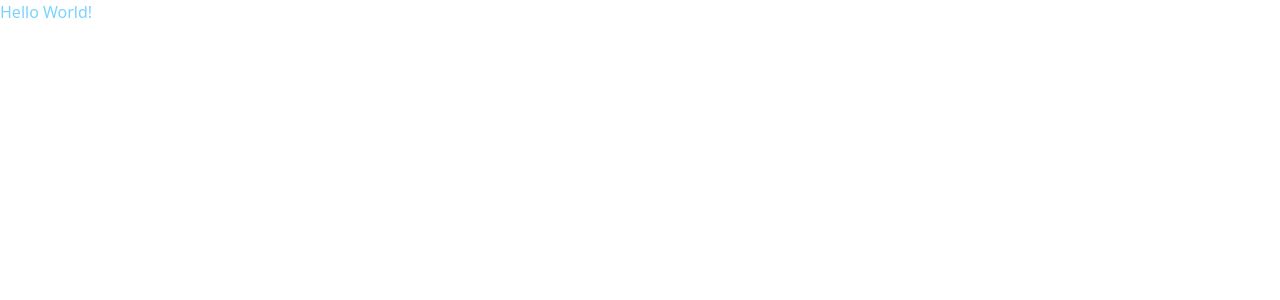
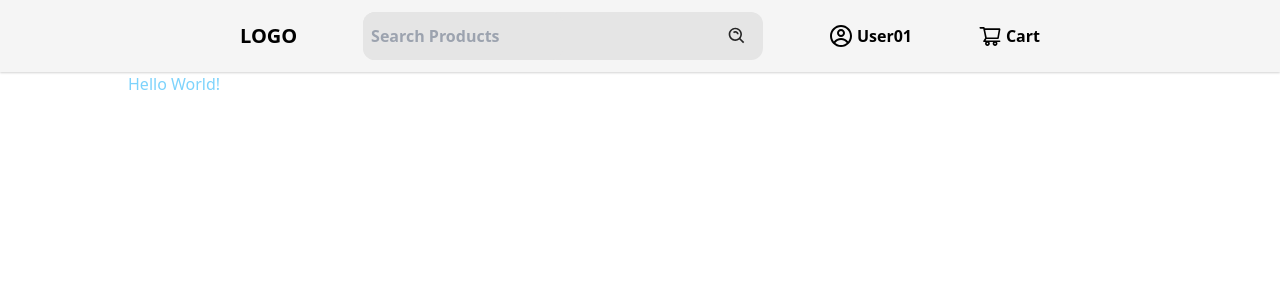
Before and after one commit to VishwanthBarma/product_grid, a Next.js app: page / in a window 1280 px wide. Shown: the top 300 px of the page. Built offline with nearby package versions, Linux system fonts and the light colour scheme.

Commit message:
developed: header

```diff
--- /dev/null
+++ b/Context/ProductRecommendationContext.tsx
@@ -0,0 +1,24 @@
+import { createContext, useEffect, useState } from "react";
+
+type contextState = {
+    loading: boolean;
+    error: string | null;
+    setLoading: React.Dispatch<React.SetStateAction<boolean>>;
+}
+
+export const ProductRecommendationContext = createContext<contextState | null>(null);
+
+export const ProductRecommendationProvider = ({children}: any) => {
+    const [loading, setLoading] = useState<boolean>(false);
+    const [error, setError] = useState<string | null>(null);
+
+    return (
+        <ProductRecommendationContext.Provider value= {{
+            loading,
+            error,
+            setLoading,
+        }}>
+        {children}
+        </ProductRecommendationContext.Provider>
+    );
+}
--- /dev/null
+++ b/components/Layout/Header.tsx
@@ -0,0 +1,31 @@
+import { useRouter } from "next/router";
+import { useContext } from "react";
+import { CgProfile } from "react-icons/cg";
+import { AiOutlineShoppingCart } from "react-icons/ai";
+import { BiSearchAlt } from "react-icons/bi";
+import { ProductRecommendationContext } from "../../Context/ProductRecommendationContext";
+
+export default function Header(){
+    const router = useRouter();
+    const { setLoading }: any = useContext(ProductRecommendationContext);
+    return(
+        <header className="sticky top-0 z-50 bg-neutral-100 p-3 px-60 items-center flex justify-between shadow-neutral-300 shadow-sm">
+            <h1 className="font-bold text-xl">LOGO</h1>
+            <div className="w-1/2 rounded-xl bg-neutral-200 flex justify-between items-center">
+                <input className="p-2 py-3 w-1/2 rounded-xl bg-neutral-200 font-semibold outline-none" placeholder="Search Products"></input>
+                {/* Search Function: onClick */}
+                <div className="mr-4 font-bold text-neutral-800 hover:bg-black text-xl">
+                    <BiSearchAlt />
+                </div>
+            </div>
+            <div className="flex items-center space-x-1">
+                <CgProfile className="text-2xl"/>
+                <h1 className="font-bold">User01</h1>
+            </div>
+            <div className="flex items-center space-x-1">
+                <AiOutlineShoppingCart className="text-2xl"/>
+                <h1 className="font-bold">Cart</h1>
+            </div>
+        </header>
+    )
+}
--- /dev/null
+++ b/components/Layout/Layout.tsx
@@ -0,0 +1,27 @@
+import Header from "./Header";
+import SyncLoader from "react-spinners/SyncLoader";
+import { useContext } from "react";
+import { ProductRecommendationContext } from "../../Context/ProductRecommendationContext";
+
+export default function Layout({children}: any){
+    const { loading }: any = useContext(ProductRecommendationContext);
+
+    return(
+        <div>
+            {
+                loading ?
+
+                <div className="flex items-center justify-center w-screen h-screen">
+                    <SyncLoader color="rgb(14 165 233)" size={30} />
+                </div>
+
+                :
+
+                <div className="flex flex-col h-screen">
+                    <Header />
+                    <main className="px-32">{children}</main>
+                </div>
+            }
+        </div>
+    )
+}
--- a/package.json
+++ b/package.json
@@ -11,7 +11,9 @@
   "dependencies": {
     "next": "13.4.13",
     "react": "18.2.0",
-    "react-dom": "18.2.0"
+    "react-dom": "18.2.0",
+    "react-icons": "^4.10.1",
+    "react-spinners": "^0.13.8"
   },
   "devDependencies": {
     "@types/node": "20.4.10",
--- a/pages/_app.tsx
+++ b/pages/_app.tsx
@@ -1,8 +1,16 @@
+import { ProductRecommendationProvider } from '../Context/ProductRecommendationContext'
+import Layout from '../components/Layout/Layout'
 import '../styles/globals.css'
 import type { AppProps } from 'next/app'
 
 function MyApp({ Component, pageProps }: AppProps) {
-  return <Component {...pageProps} />
+  return(
+    <ProductRecommendationProvider>
+      <Layout>
+        <Component {...pageProps} />
+      </Layout>
+    </ProductRecommendationProvider>
+  )
 }
 
 export default MyApp
```
Also changed, not shown: 1 other file (tests, documents, lock files or other folders).
